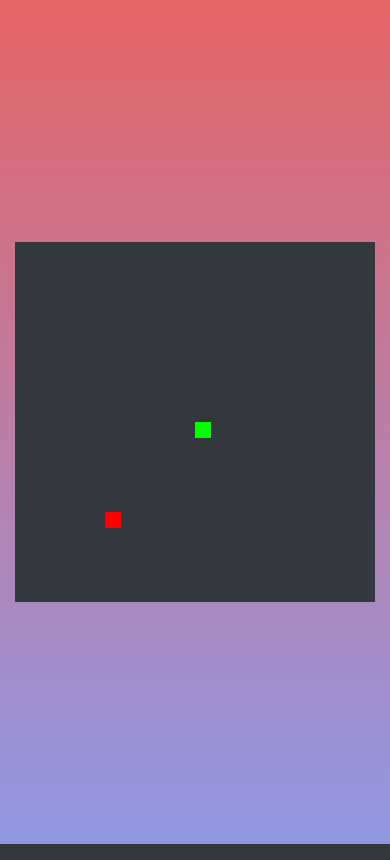
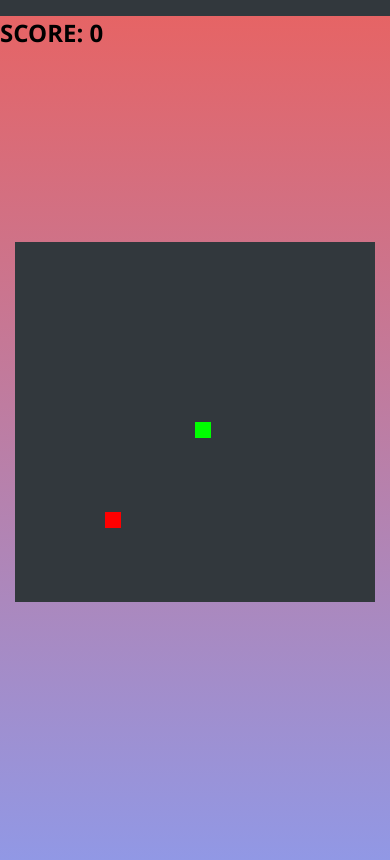
Before and after one commit to N4villu5/CordovaSnake, a website: page Snake/www/index.html in a window 390 px wide. Drawn offline with Linux system fonts and the light colour scheme; some packages are replaced by stand-ins of ours.

Commit message:
added initial scoring

```diff
--- a/Snake/www/index.html
+++ b/Snake/www/index.html
@@ -19,6 +19,9 @@
         </div>
         <div id="swipearea">
         </div>
+        <div id="scoreArea">
+            <h1 id="score">Score: 0</h1>
+        </div>
         <script type="text/javascript" src="cordova.js"></script>
         <script type="text/javascript" src="scripts/hammer.min.js"></script>
         <script type="text/javascript" src="scripts/platformOverrides.js"></script>
--- a/Snake/www/scripts/index.js
+++ b/Snake/www/scripts/index.js
@@ -28,6 +28,9 @@
 
     let messageBox = document.getElementById('message');
     let swipearea = document.getElementById('swipearea');
+
+    let score = document.getElementById('score');
+
     let gestures = new Hammer(swipearea);
     gestures.get('pan').set({ direction: Hammer.DIRECTION_ALL });
     gestures.on('panleft', function () {
@@ -97,6 +100,7 @@
 
         if (appleX === positionX && appleY === positionY) {
             tail++;
+            score.textContent = 'Score: ' + (tail - 5);
             appleX = Math.floor(Math.random() * tileCount);
             appleY = Math.floor(Math.random() * tileCount);
         }
```
